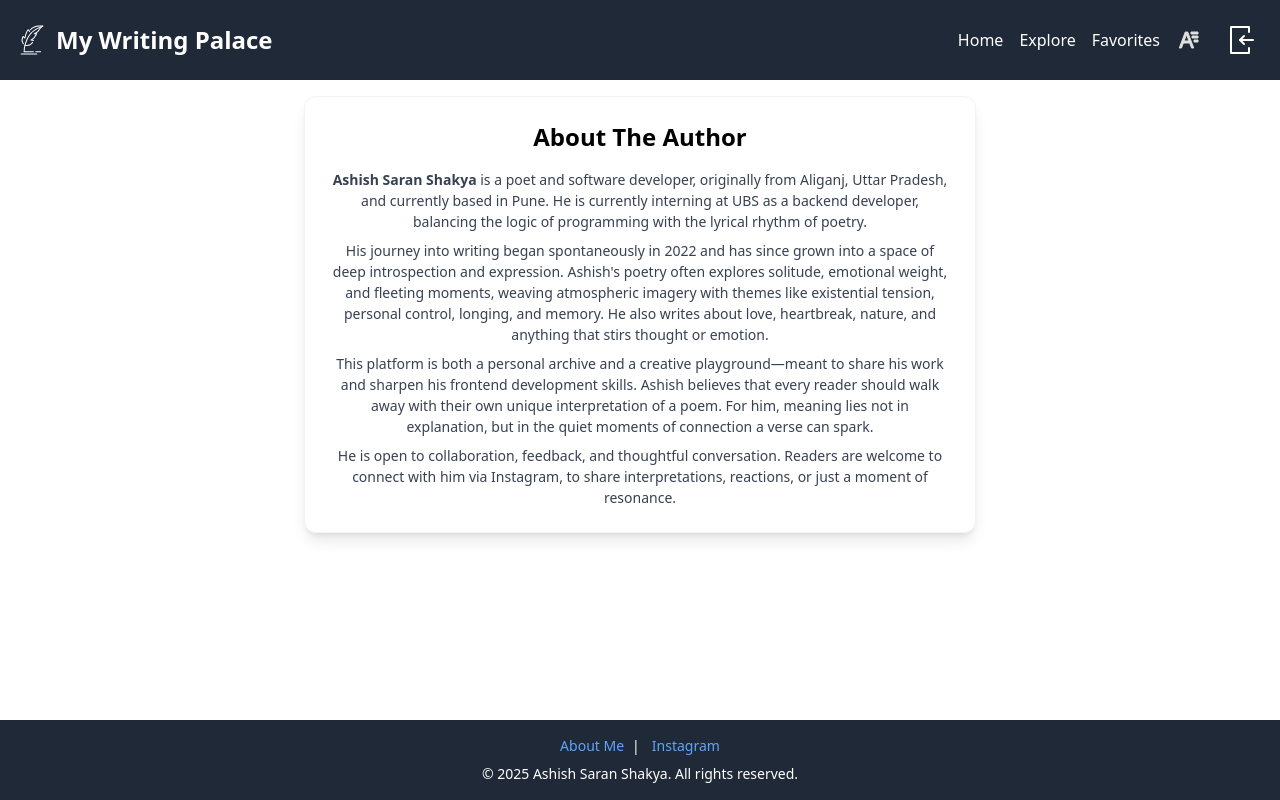
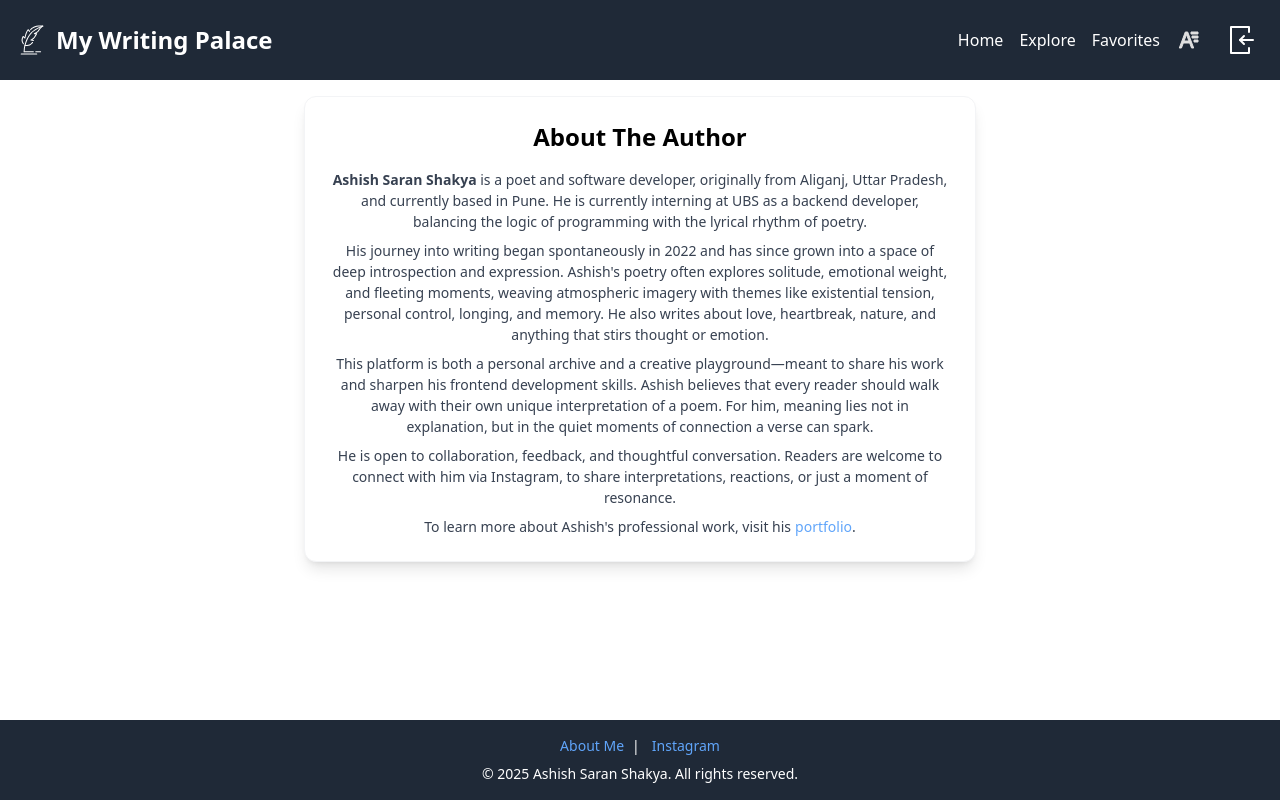
Before and after one commit to ashishsaranshakya/poetry-blog, a React (Vite) app: page /about-author in a window 1280 px wide. Built offline with nearby package versions, Linux system fonts and the light colour scheme; no server answers; the database is empty.

Commit message:
add portfolio link to about author page

```diff
--- a/src/pages/AboutAuthorPage.jsx
+++ b/src/pages/AboutAuthorPage.jsx
@@ -23,6 +23,10 @@ const AboutAuthorPage = () => {
           <p>
             He is open to collaboration, feedback, and thoughtful conversation. Readers are welcome to connect with him via Instagram, to share interpretations, reactions, or just a moment of resonance.
           </p>
+          <p>
+            To learn more about Ashish's professional work, visit his
+            <a href="https://ashishsaranshakya.com" target="_blank" rel="noopener noreferrer" className="text-blue-400 hover:underline ml-1">portfolio</a>.
+          </p>
         </div>
       </div>
     </div>
```
